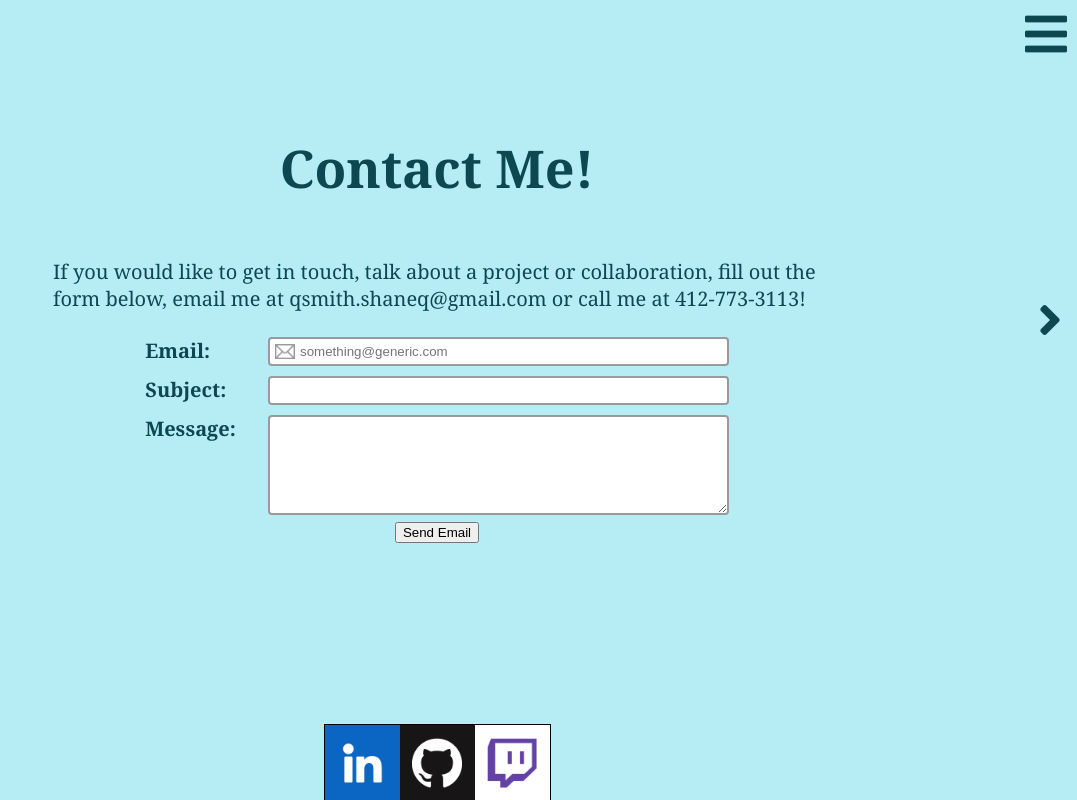
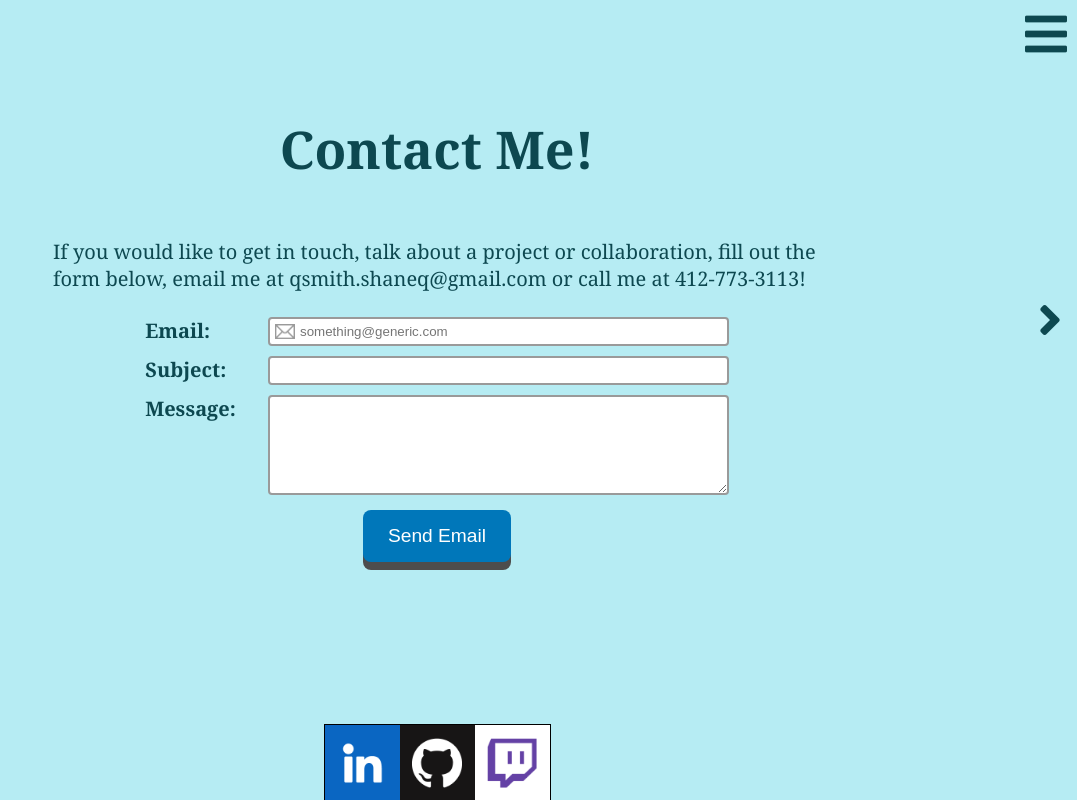
Before and after one commit to sas1041/Personal-Website, a PHP site: page /contact.html in a window 1280 px wide. Shown: the whole page, without its empty margins (203-1280 px from the left). Run offline with PHP 8.4, Linux system fonts and the light colour scheme.

Commit message:
Add files via upload

```diff
--- a/css/style.css
+++ b/css/style.css
@@ -55,6 +55,14 @@
 
 #content p {
   font-size: 20px;
+}
+
+#content a:link {
+  color: #0D4850;
+}
+
+#content a:hover {
+  text-decoration: none;
 }
 
 #projects {
@@ -283,6 +291,43 @@
   padding-left: 30px;
 }
 
+.button {
+  background-color: #0077ba;
+  color: white;
+  -webkit-box-shadow: 0 3px 5px #9A9A9A;
+          box-shadow: 0 3px 5px #9A9A9A;
+  -webkit-box-sizing: border-box;
+          box-sizing: border-box;
+  border: none;
+  font-size: 1.2em;
+  padding: 0;
+  border-radius: 8px;
+  padding: 15px 25px;
+  display: -webkit-inline-box;
+  display: -ms-inline-flexbox;
+  display: inline-flex;
+  -webkit-box-align: center;
+      -ms-flex-align: center;
+          align-items: center;
+  -webkit-box-pack: center;
+      -ms-flex-pack: center;
+          justify-content: center;
+  -webkit-box-shadow: 0 8px #4d4d4d;
+          box-shadow: 0 8px #4d4d4d;
+  margin-top: 10px;
+}
+
+.button:active {
+  -webkit-box-shadow: 0 4px #2b2b2b;
+          box-shadow: 0 4px #2b2b2b;
+  -webkit-transform: translateY(4px);
+          transform: translateY(4px);
+}
+
+.button:focus {
+  outline: none;
+}
+
 /* Navigation arrows */
 #contactArrow, #portfolioArrow {
   width: 100px;
--- a/css/style.sass
+++ b/css/style.sass
@@ -36,6 +36,10 @@
         font-size: 52px
     p
         font-size: 20px
+    a:link
+        color: $primary-color
+    a:hover
+        text-decoration: none
 #projects
     display: flex
     justify-content: space-around
@@ -173,6 +177,26 @@
             background-repeat: no-repeat
             background-size: 20px
             padding-left: 30px
+.button
+    background-color: $secondary-color
+    color: white
+    box-shadow: 0 3px 5px $soft-color
+    box-sizing: border-box
+    border: none
+    font-size: 1.2em
+    padding: 0
+    border-radius: 8px
+    padding: 15px 25px
+    display: inline-flex
+    align-items: center
+    justify-content: center
+    box-shadow: 0 8px #4d4d4d
+    margin-top: 10px
+.button:active
+    box-shadow: 0 4px #2b2b2b
+    transform: translateY(4px)
+.button:focus
+    outline: none
 
 /* Navigation arrows */
 #contactArrow, #portfolioArrow
--- a/js/script.js
+++ b/js/script.js
@@ -68,14 +68,20 @@
 
 $("#requestPanel").click(function() {
     $("#requestApp").css("display", "flex");
+    $("#portfolio").addClass("unselect");
+    $("#socials").addClass("unselect");
 });
 
 $("#garagePanel").click(function() {
     $("#garageWebsite").css("display", "flex");
+    $("#portfolio").addClass("unselect");
+    $("#socials").addClass("unselect");
 });
 
 $(".panelX").click(function() {
     $(this).parent().parent().css("display", "none");
+    $("#portfolio").removeClass("unselect")
+    $("#socials").removeClass("unselect");
 });
 
 // Hides the expanded panel if clicked outside
```
Also changed, not shown: 1 other file.
